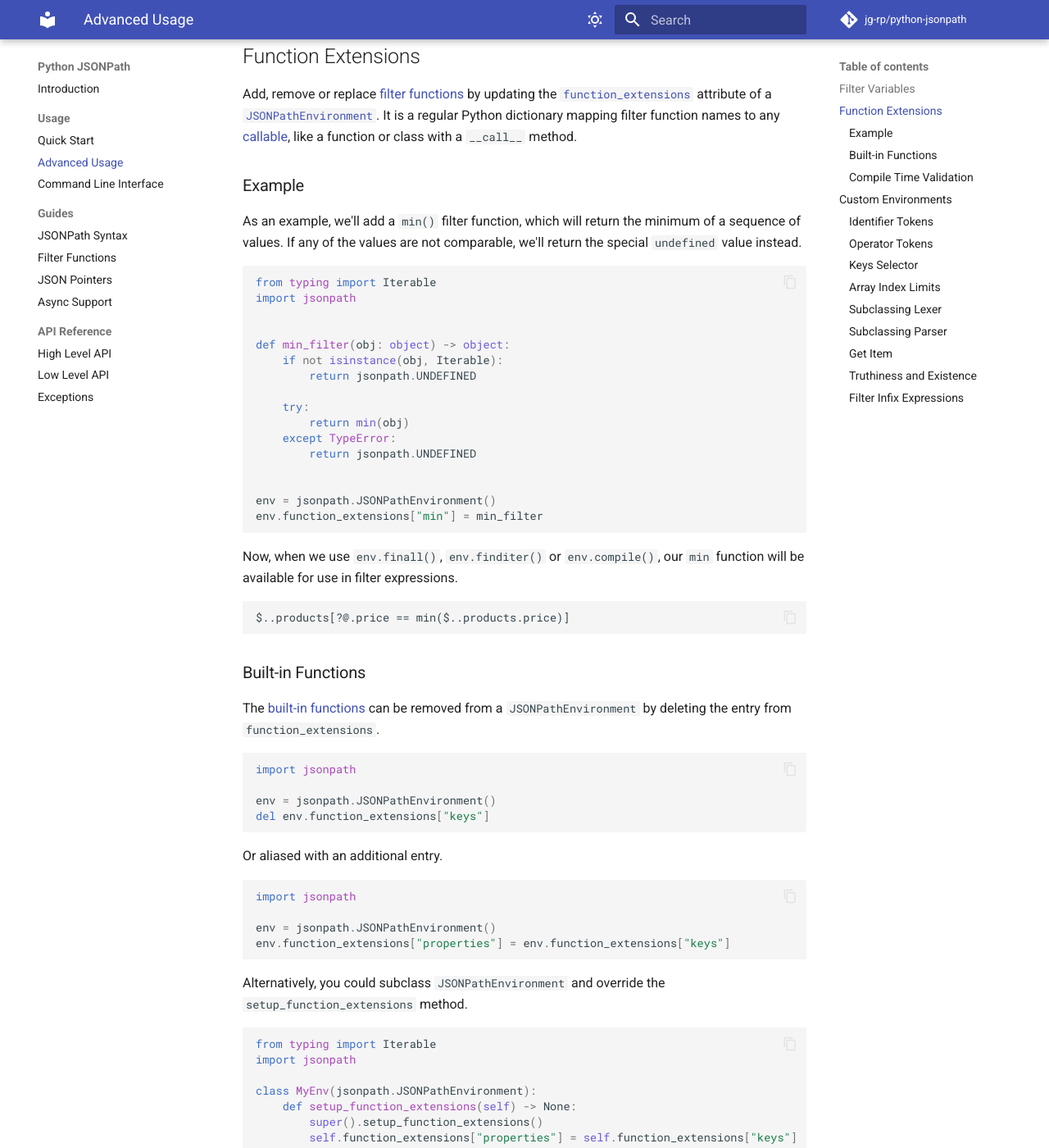
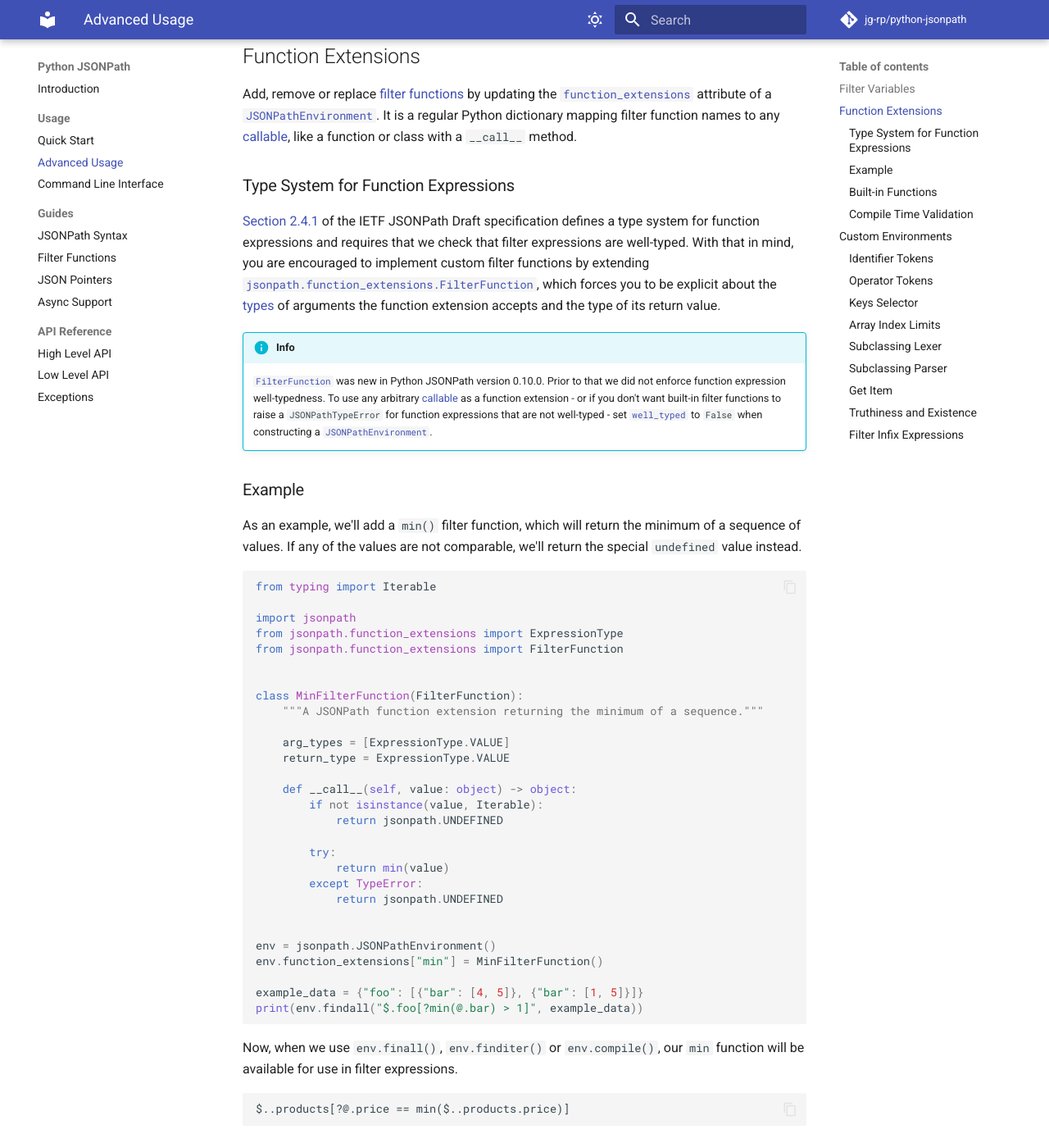
Before and after one commit to jg-rp/python-jsonpath, an MkDocs documentation site: the page built from docs/advanced.md, in a window 1280 px wide and 1400 px high, scrolled down 933 px. Shown: the whole window at 82% size. Built offline with MkDocs 1.6.1 and Material for MkDocs 9.7.7, drawn with Linux system fonts in a browser that asks for light colours; comment, search, counter and statistics services are not loaded; some of the changed text lies outside the part shown.

Commit message:
Update docs with info about well-typed function extensions.

````diff
--- a/docs/advanced.md
+++ b/docs/advanced.md
@@ -41,27 +41,47 @@
 
 Add, remove or replace [filter functions](functions.md) by updating the [`function_extensions`](api.md#jsonpath.env.JSONPathEnvironment.function_extensions) attribute of a [`JSONPathEnvironment`](api.md#jsonpath.env.JSONPathEnvironment). It is a regular Python dictionary mapping filter function names to any [callable](https://docs.python.org/3/library/typing.html#typing.Callable), like a function or class with a `__call__` method.
 
+### Type System for Function Expressions
+
+[Section 2.4.1](https://datatracker.ietf.org/doc/html/draft-ietf-jsonpath-base-21#section-2.4.1) of the IETF JSONPath Draft specification defines a type system for function expressions and requires that we check that filter expressions are well-typed. With that in mind, you are encouraged to implement custom filter functions by extending [`jsonpath.function_extensions.FilterFunction`](api.md#jsonpath.function_extensions.FilterFunction), which forces you to be explicit about the [types](api.md#jsonpath.function_extensions.ExpressionType) of arguments the function extension accepts and the type of its return value.
+
+!!! info
+
+    [`FilterFunction`](api.md#jsonpath.function_extensions.FilterFunction) was new in Python JSONPath version 0.10.0. Prior to that we did not enforce function expression well-typedness. To use any arbitrary [callable](https://docs.python.org/3/library/typing.html#typing.Callable) as a function extension - or if you don't want built-in filter functions to raise a `JSONPathTypeError` for function expressions that are not well-typed - set [`well_typed`](api.md#jsonpath.env.JSONPathEnvironment.well_typed) to `False` when constructing a [`JSONPathEnvironment`](api.md#jsonpath.env.JSONPathEnvironment).
+
 ### Example
 
 As an example, we'll add a `min()` filter function, which will return the minimum of a sequence of values. If any of the values are not comparable, we'll return the special `undefined` value instead.
 
 ```python
 from typing import Iterable
+
 import jsonpath
+from jsonpath.function_extensions import ExpressionType
+from jsonpath.function_extensions import FilterFunction
 
 
-def min_filter(obj: object) -> object:
-    if not isinstance(obj, Iterable):
-        return jsonpath.UNDEFINED
+class MinFilterFunction(FilterFunction):
+    """A JSONPath function extension returning the minimum of a sequence."""
 
-    try:
-        return min(obj)
-    except TypeError:
-        return jsonpath.UNDEFINED
+    arg_types = [ExpressionType.VALUE]
+    return_type = ExpressionType.VALUE
+
+    def __call__(self, value: object) -> object:
+        if not isinstance(value, Iterable):
+            return jsonpath.UNDEFINED
+
+        try:
+            return min(value)
+        except TypeError:
+            return jsonpath.UNDEFINED
 
 
 env = jsonpath.JSONPathEnvironment()
-env.function_extensions["min"] = min_filter
+env.function_extensions["min"] = MinFilterFunction()
+
+example_data = {"foo": [{"bar": [4, 5]}, {"bar": [1, 5]}]}
+print(env.findall("$.foo[?min(@.bar) > 1]", example_data))
 ```
 
 Now, when we use `env.finall()`, `env.finditer()` or `env.compile()`, our `min` function will be available for use in filter expressions.
@@ -117,7 +137,7 @@
 
 ### Compile Time Validation
 
-A function extension's arguments can be validated at compile time by implementing the function as a class with a `__call__` method, and a `validate` method. `validate` will be called after parsing the function, giving you the opportunity to inspect its arguments and raise a `JSONPathTypeError` should any arguments be unacceptable. If defined, `validate` must take a reference to the current environment, an argument list and the token pointing to the start of the function call.
+Calls to [type-aware](#type-system-for-function-expressions) function extension are validated at JSONPath compile-time automatically. If [`well_typed`](api.md#jsonpath.env.JSONPathEnvironment.well_typed) is set to `False` or a custom function extension does not inherit from [`FilterFunction`](api.md#jsonpath.function_extensions.FilterFunction), its arguments can be validated by implementing the function as a class with a `__call__` method, and a `validate` method. `validate` will be called after parsing the function, giving you the opportunity to inspect its arguments and raise a `JSONPathTypeError` should any arguments be unacceptable. If defined, `validate` must take a reference to the current environment, an argument list and the token pointing to the start of the function call.
 
 ```python
 def validate(
````
Also changed, not shown: CHANGELOG.md (+5 -3 lines), docs/api.md (+6 -0 lines), docs/cli.md (+1 -1 lines), docs/pointers.md (+1 -0 lines), docs/syntax.md (+4 -2 lines), 1 other file.
